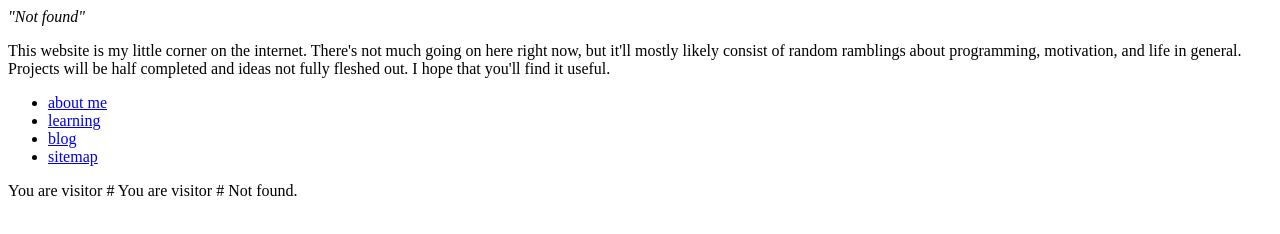
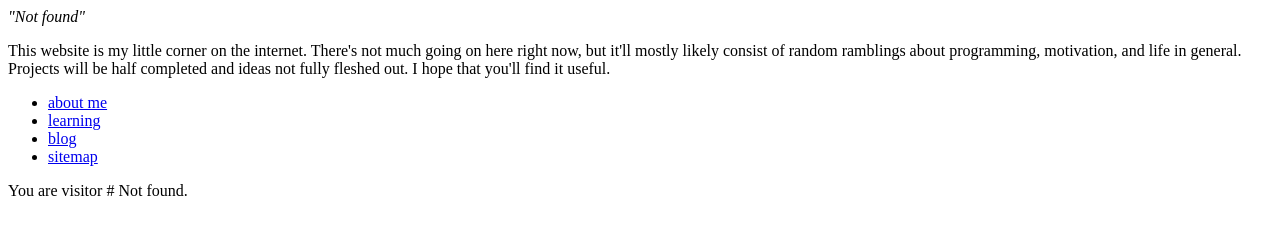
Before and after one commit to not-things/website, a website built with Parcel: page site/index.html in a window 1280 px wide. Built offline with nearby package versions, Linux system fonts and the light colour scheme; no server answers.

Commit message:
fix visitor count

```diff
--- a/site/index.html
+++ b/site/index.html
@@ -23,6 +23,6 @@
     <li><a href="./files/blog/index.html">blog</a></li>
     <li><a href="./files/sitemap.html">sitemap</a></li>
 </ul>
-<p>You are visitor # <span id="visitor_count"/>
+<span id="visitor_count"/>
 </body>
 </html>
```
